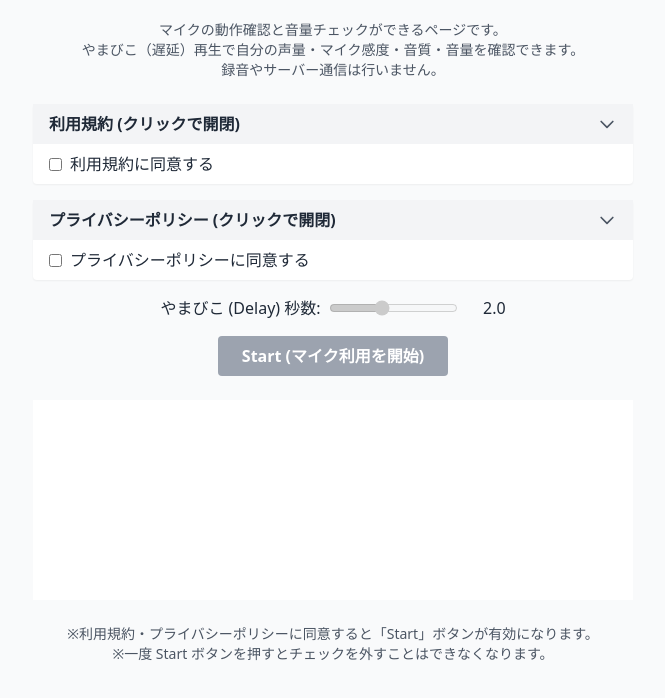
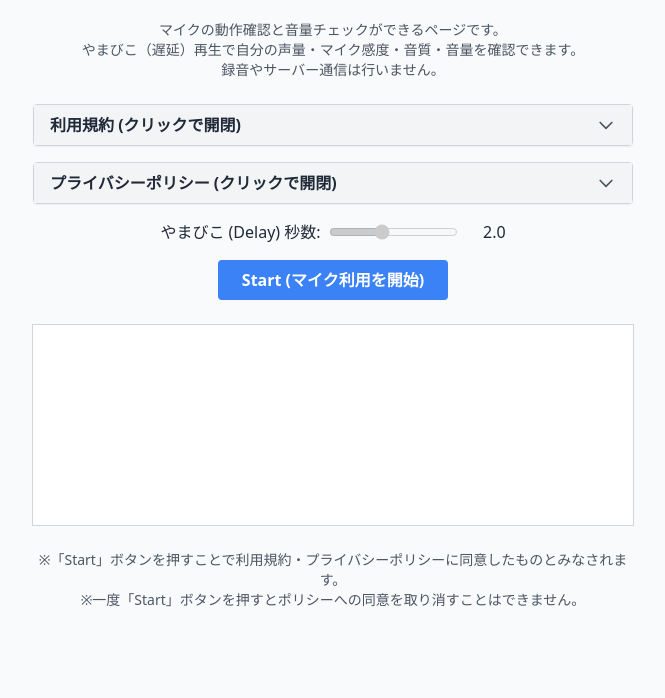
Before and after one commit to s2kw/myMicrophoneIsOk, a plain HTML site: page docs/index.html in a window 1280 px wide. Shown: the part 64-762 px from the top of the page, without its empty margins (307-972 px from the left). Drawn offline with nearby package versions, Linux system fonts and the light colour scheme.

Commit message:
[Change]スタートボタン押下を以て各規約に同意ってことにした

```diff
--- a/docs/index.html
+++ b/docs/index.html
@@ -2,7 +2,7 @@
 <html lang="ja">
 <head>
     <meta charset="UTF-8" />
-    <title>My Microphone Is OK?</title>
+    <title>My Microphone is OK?</title>
 
     <!-- Tailwind CSS (Play CDN) -->
     <script src="https://cdn.tailwindcss.com"></script>
@@ -26,13 +26,13 @@
     </h1>
     <!-- 600px の幅にそろえるためのラッパ -->
     <div class="max-w-[600px] mx-auto">
-        <!-- ★ ここに説明文を挿入 ★ -->
+        <!-- 説明文 -->
         <p class="text-center text-sm text-gray-600 mb-6">
             マイクの動作確認と音量チェックができるページです。<br/>やまびこ（遅延）再生で自分の声量・マイク感度・音質・音量を確認できます。<br/>録音やサーバー通信は行いません。
         </p>
 
         <!-- 利用規約 box -->
-        <div class="border-gray-200 rounded bg-white shadow-sm mb-4">
+        <div class="border border-gray-300 rounded bg-white shadow-sm mb-4">
             <!-- 見出し部分（クリックで開閉） -->
             <div
                     class="px-4 py-2 bg-gray-100 cursor-pointer flex items-center justify-between"
@@ -89,20 +89,10 @@
                     <li>本サイトは予告なく変更または公開停止される場合があります</li>
                 </ul>
             </div>
-
-            <!-- チェックボックス -->
-            <label class="flex items-center px-4 py-2">
-                <input
-                        type="checkbox"
-                        id="agreeTerms"
-                        class="mr-2"
-                />
-                利用規約に同意する
-            </label>
         </div>
 
         <!-- プライバシーポリシー box -->
-        <div class="border-gray-200 rounded bg-white shadow-sm mb-4">
+        <div class="border border-gray-300 rounded bg-white shadow-sm mb-4">
             <!-- 見出し部分（クリックで開閉） -->
             <div
                     class="px-4 py-2 bg-gray-100 cursor-pointer flex items-center justify-between"
@@ -140,16 +130,6 @@
                     どうぞ安心してご利用ください。
                 </p>
             </div>
-
-            <!-- チェックボックス -->
-            <label class="flex items-center px-4 py-2">
-                <input
-                        type="checkbox"
-                        id="agreePrivacy"
-                        class="mr-2"
-                />
-                プライバシーポリシーに同意する
-            </label>
         </div>
 
         <!-- コントロール -->
@@ -171,9 +151,7 @@
 
             <button
                     id="startBtn"
-                    disabled
-                    class="px-6 py-2 rounded text-white bg-blue-500 disabled:bg-gray-400
-                 hover:bg-blue-600 font-semibold transition-colors"
+                    class="px-6 py-2 rounded text-white bg-blue-500 hover:bg-blue-600 font-semibold transition-colors"
             >
                 Start (マイク利用を開始)
             </button>
@@ -185,22 +163,20 @@
                     id="waveCanvas"
                     width="600"
                     height="200"
-                    class="border-gray-200 bg-white"
+                    class="border border-gray-300 bg-white"
             ></canvas>
         </div>
 
         <!-- 注意書き -->
         <p class="text-sm text-gray-600 mt-6 text-center">
-            ※利用規約・プライバシーポリシーに同意すると「Start」ボタンが有効になります。<br>
-            ※一度 Start ボタンを押すとチェックを外すことはできなくなります。
+            ※「Start」ボタンを押すことで利用規約・プライバシーポリシーに同意したものとみなされます。<br>
+            ※一度「Start」ボタンを押すとポリシーへの同意を取り消すことはできません。
         </p>
     </div>
 </div>
 
 <script>
     // ======== 各種要素を取得 ========
-    const agreeTerms   = document.getElementById('agreeTerms');
-    const agreePrivacy = document.getElementById('agreePrivacy');
     const startBtn     = document.getElementById('startBtn');
     const delaySlider  = document.getElementById('delaySlider');
     const delayValue   = document.getElementById('delayValue');
@@ -220,28 +196,11 @@
     }
 
     /**
-     * 両方のチェックボックスがオンになったらStartボタンとスライダを有効化
-     */
-    function updateButtonState() {
-        if (agreeTerms.checked && agreePrivacy.checked) {
-            startBtn.disabled = false;
-            delaySlider.disabled = false;
-        } else {
-            startBtn.disabled = true;
-            delaySlider.disabled = true;
-        }
-    }
-
-    agreeTerms.addEventListener('change', updateButtonState);
-    agreePrivacy.addEventListener('change', updateButtonState);
-
-    /**
      * Startボタン押下時の処理
      */
     startBtn.addEventListener('click', async () => {
-        // 一度押されたらチェックを外せないように
-        agreeTerms.disabled   = true;
-        agreePrivacy.disabled = true;
+        // 一度押されたらポリシーへの同意を取り消せないようにする
+        startBtn.disabled = true;
 
         if (!audioContext) {
             audioContext = new (window.AudioContext || window.webkitAudioContext)();
@@ -270,6 +229,7 @@
         } catch (err) {
             alert("マイクの使用が許可されませんでした。ブラウザの設定をご確認ください。");
             console.error(err);
+            startBtn.disabled = false; // エラー時はボタンを再度有効化
         }
     });
 
```
